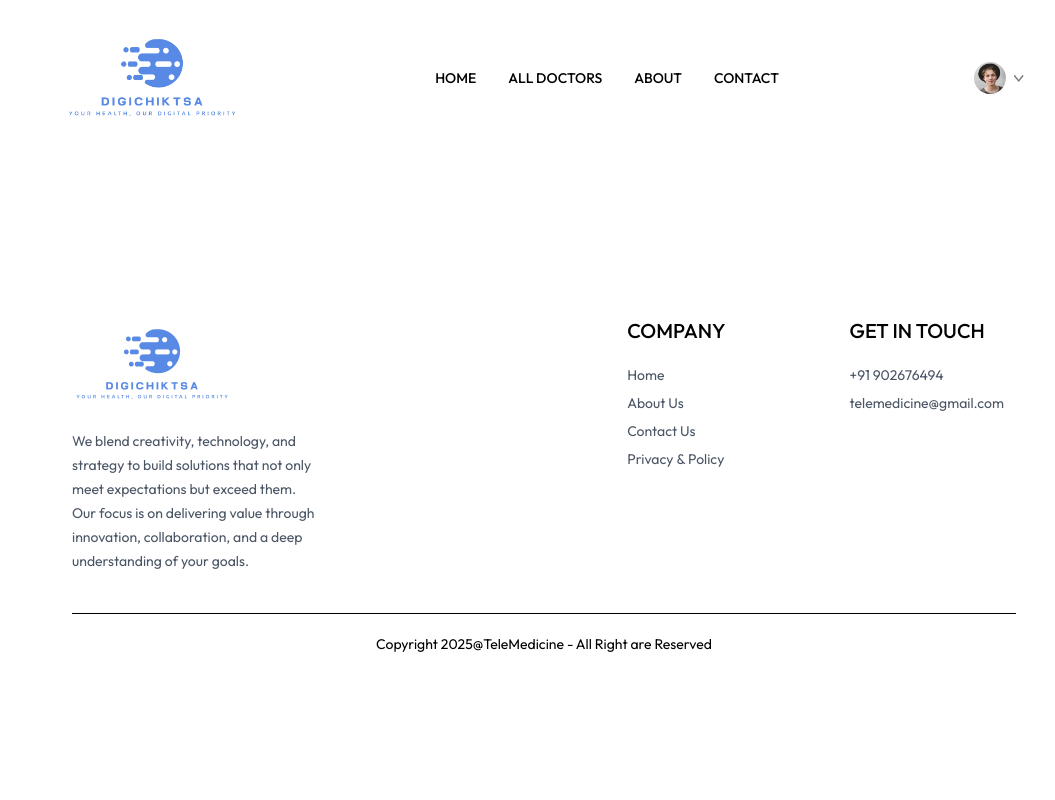
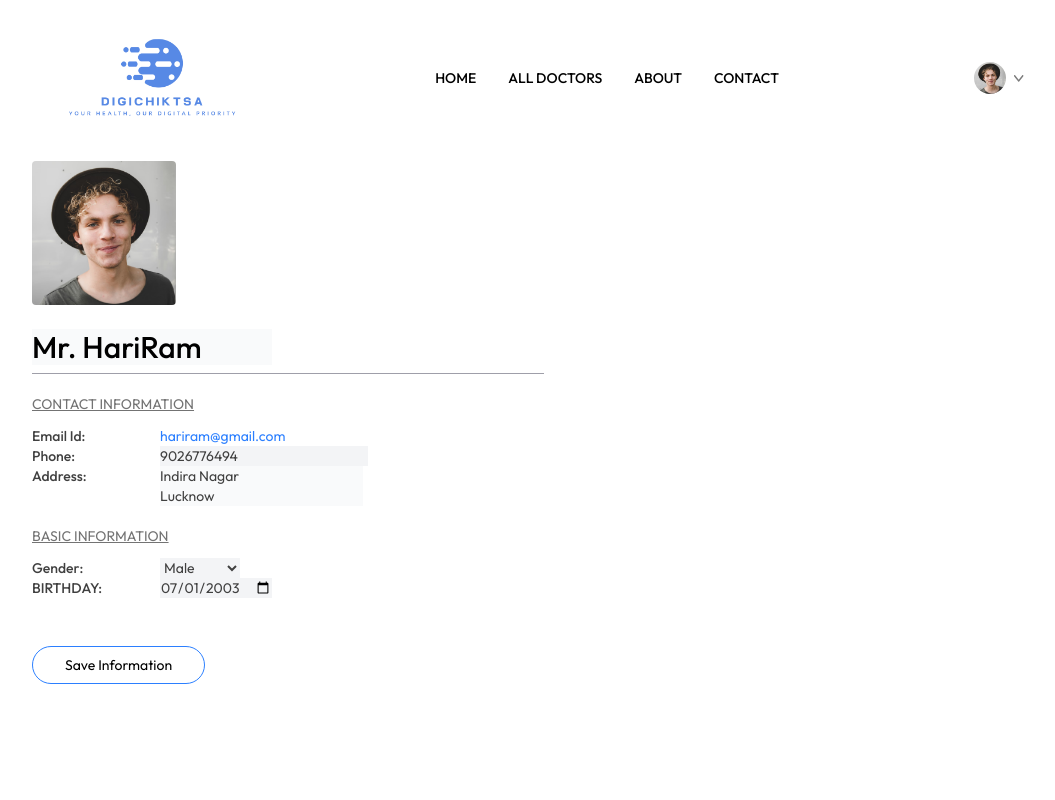
Before and after one commit to arpitkairati07/Telemedicine, a React (Vite) app in the folder Frontend Telemedicine/: page /my-profile in a window 1280 px wide. Shown: the top 800 px of the page, without its empty margins (96-1151 px from the left). Built offline with nearby package versions, Linux system fonts and the light colour scheme.

Commit message:
My profile section

```diff
--- a/Frontend Telemedicine/src/App.jsx
+++ b/Frontend Telemedicine/src/App.jsx
@@ -25,7 +25,7 @@
         <Route path="/login" element={<Login></Login>}></Route>
         <Route path="/about" element={<About></About>}></Route>
         <Route path="/contact" element={<Contact></Contact>}></Route>
-        <Route path="/myprofile" element={<MyProfile></MyProfile>}></Route>
+        <Route path="/my-profile" element={<MyProfile></MyProfile>}></Route>
         <Route
           path="/my-appointments"
           element={<MyAppointment></MyAppointment>}
--- a/Frontend Telemedicine/src/Pages/MyProfile.jsx
+++ b/Frontend Telemedicine/src/Pages/MyProfile.jsx
@@ -1,11 +1,144 @@
-import React from 'react'
+import React, { useState } from "react";
+import { assets } from "../assets/assets_frontend/assets";
 
 const MyProfile = () => {
+  const [userData, setUserData] = useState({
+    name: "Mr. HariRam",
+    image: assets.profile_pic,
+    email: "hariram@gmail.com",
+    phone: "9026776494",
+    address: {
+      line1: "Indira Nagar",
+      line2: "Lucknow",
+    },
+    gender: "Male",
+    dob: "2003-07-01",
+  });
+  const [isEdit, seIsEdit] = useState(true);
   return (
-    <div>
+    <div className="max-w-lg flex flex-col gap-2 text-sm">
+      <img className="w-36 rounded" src={userData.image} alt="" />
+      {isEdit ? (
+        <input
+          className="bg-gray-50 text-3xl font-medium max-w-60 mt-4"
+          type="text"
+          onChange={(e) =>
+            setUserData((prev) => ({ ...prev, name: e.target.value }))
+          }
+          value={userData.name}
+        />
+      ) : (
+        <p className="font-medium text-3xl text-neutral-800 mt-4">
+          {userData.name}
+        </p>
+      )}
+      <hr className="bg-zinc-400 h-[1px] border-none" />
+      <div>
+        <p className="text-neutral-500 underline mt-3">CONTACT INFORMATION</p>
+        <div className="grid grid-cols-[1fr_3fr] gray-y-2.5 mt-3 text-neutral-700">
+          <p className="font-medium">Email Id:</p>
+          <p className="text-blue-500">{userData.email}</p>
+          <p className="font-medium">Phone:</p>
+          {isEdit ? (
+            <input
+              type="text"
+              className="bg-gray-100 max-w-52"
+              onChange={(e) =>
+                setUserData((prev) => ({ ...prev, phone: e.target.value }))
+              }
+              value={userData.phone}
+            />
+          ) : (
+            <p className="text-blue-400">{userData.phone}</p>
+          )}
+          <p className="font-medium">Address:</p>
+          {isEdit ? (
+            <p>
+              <input
+                className="bg-gray-50"
+                onChange={(e) =>
+                  setUserData((prev) => ({
+                    ...prev,
+                    address: { ...prev.address, line1: e.target.value },
+                  }))
+                }
+                value={userData.address.line1}
+                type="text"
+              />
+              <br />
+              <input
+                className="bg-gray-50"
+                onChange={(e) =>
+                  setUserData((prev) => ({
+                    ...prev,
+                    address: { ...prev.address, line2: e.target.value },
+                  }))
+                }
+                value={userData.address.line2}
+                type="text"
+              />
+            </p>
+          ) : (
+            <p className="text-gray-500">
+              {userData.address.line1}
+              <br />
+              {userData.address.line2}
+            </p>
+          )}
+        </div>
+      </div>
+      <div>
+        <p className="text-neutral-500 underline mt-3">BASIC INFORMATION</p>
+        <div className="grid grid-cols-[1fr_3fr] gray-y-2.5 mt-3 text-neutral-700">
+          <p className="font-medium">Gender:</p>
+          {isEdit ? (
+            <select
+              className="max-w-20 bg-gray-100"
+              onChange={(e) =>
+                setUserData((prev) => ({ ...prev, gender: e.target.value }))
+              }
+              value={setUserData.gender}
+            >
+              <option value="Male">Male</option>
+              <option value="Female">Female</option>
+            </select>
+          ) : (
+            <p className="text-gray-400">{userData.gender}</p>
+          )}
+          <p className="font-medium">BIRTHDAY:</p>
+          {isEdit ? (
+            <input
+              className="max-w-28 bg-gray-100"
+              type="date"
+              value={userData.dob}
+              onChange={(e) =>
+                setUserData((prev) => ({ ...prev, dob: e.target.value }))
+              }
+            />
+          ) : (
+            <p className="text-gray-400">{userData.dob}</p>
+          )}
+        </div>
+      </div>
+      <div className="mt-10 ">
+        {isEdit ? (
+          <button
+            className="border border-blue-500 px-8 py-2 rounded-full cursor-pointer hover:bg-blue-300 hover:text-white transition-all"
+            onClick={() => seIsEdit(false)}
+          >
+            Save Information
+          </button>
+        ) : (
+          <button
+            className="border border-blue-500 px-8 py-2 rounded-full cursor-pointer hover:bg-blue-300 hover:text-white transition-all"
+            onClick={() => seIsEdit(true)}
+          >
+            Edit
+          </button>
+        )}
+      </div>
+    </div>
+  );
+};
 
-    </div>
-  )
-}
-
-export default MyProfile
+export default MyProfile;
```
